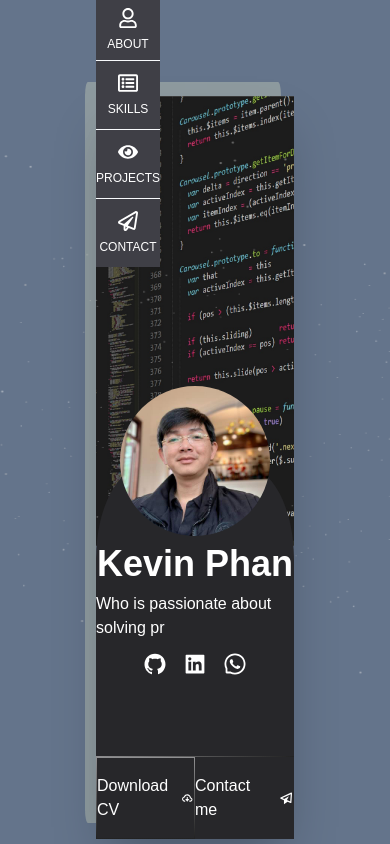
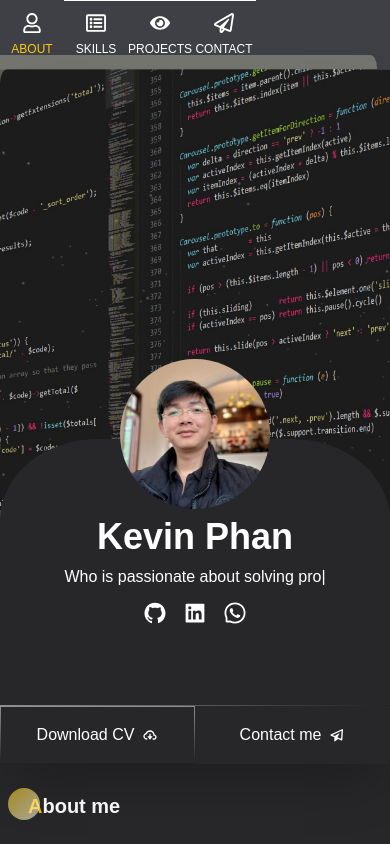
Before and after one commit to hienphan0111/Kevin-portfolio, a Next.js app: page / in a window 390 px wide. Shown: the top 844 px of the page. Built offline with nearby package versions, Linux system fonts and the light colour scheme; a web font is replaced by a local one.

Commit message:
Add style mobile

```diff
--- a/app/about/page.jsx
+++ b/app/about/page.jsx
@@ -1,7 +1,7 @@
 
 const About = () => {
   return (
-    <div className='w-full h-full bg-zinc-800'>
+    <div className='w-full md:h-full bg-zinc-800'>
       <div className="relative">
         <h1 className='font-bold text-xl p-7 text-gray-100'><span className="text-yellow-500">A</span>bout me</h1>
         <div className="w-8 h-8 rounded-full bg-gradient-to-br from-yellow-400 to-yellow-50 absolute top-6 left-2 opacity-60"></div>
--- a/app/components/SideBar.jsx
+++ b/app/components/SideBar.jsx
@@ -5,11 +5,11 @@ import styles from './styles.module.css';
 
 const SideBar = () => {
   return (
-    <div className='flex flex-col gap-3'>
+    <div className='flex sm:w-full flex-col gap-3'>
       {/* <div className='flex items-center justify-center bg-zinc-700 w-16 h-16'>
         <BsSun className='text-white text-3xl'/>
       </div> */}
-      <div className={`${styles.cursorChange} bg-zinc-700 flex flex-col divide-y-[0.5px] divide-slate-50 uppercase text-xs`}>
+      <div className={`${styles.cursorChange} bg-zinc-700 flex sm:justify-between sm:w-full md:flex-col divide-y-[0.5px] divide-slate-50 uppercase text-xs`}>
         <div className='flex flex-col gap-2 text-white items-center justify-center w-16 py-2 hover:text-yellow-400'>
           <FaRegUser className='text-white text-xl' />
           <Link href='/about' >About</Link>
--- a/app/layout.js
+++ b/app/layout.js
@@ -15,16 +15,16 @@ export default function RootLayout({ children }) {
       <head>
         <link rel='icon' href='/favicon.ico'/>
       </head>
-      <body suppressHydrationWarning={true} className="flex min-h-screen flex-col sm:py-0 md:py-10 items-center justify-center p-24 md:overflow-hidden bg-slate-500">
+      <body suppressHydrationWarning={true} className="flex min-h-screen flex-col sm:py-0 md:py-10 items-center md:justify-center sm:p-1 md:p-24 md:overflow-hidden bg-slate-500">
         <BackgroundAnimation />
-        <div className='sm:static md:relative flex flex-col lg:flex-row max-h-[680px]'>
+        <div className='relative w-full md:flex sm:flex-col md:flex-row max-h-[680px]'>
+          <div className='sm:fixed md:absolute sm:left-0 top-0 md:-left-20'>
+            <SideBar />
+          </div>
           <div className='w-[100%] md:w-[70%] h-full flex flex-col'>
             <Hero />
           </div>
-          <div className='absolute top-0 md:-left-20'>
-            <SideBar />
-          </div>
-          <div className='w-[60%] my-5 max-h-[600px] h-[600px] overflow-y-auto'>
+          <div className='md:w-[60%] sm:m-0 md:my-5 h-auto md:max-h-[600px] md:h-[600px] overflow-y-auto'>
             {children}
           </div>
         </div>
--- a/app/page.js
+++ b/app/page.js
@@ -2,7 +2,7 @@ import About from './about/page';
 
 export default function Home() {
   return (
-    <main className="w-full h-full bg-zinc-800">
+    <main className="w-full md:h-full bg-zinc-800">
       <About />
     </main>
   )
--- a/app/skills/page.jsx
+++ b/app/skills/page.jsx
@@ -13,7 +13,7 @@ import { SiRuby, SiNextdotjs, SiNodedotjs, SiRubyonrails } from 'react-icons/si'
 
 const Skill = () => {
   return (
-    <div className='w-full h-full bg-zinc-800'>
+    <div className='w-full h-full bg-zinc-800 pb-5'>
       <div className='relative'>
         <h1 className='font-bold text-xl p-7 text-gray-100'>
           <span className='text-yellow-500'>S</span>kills
```
